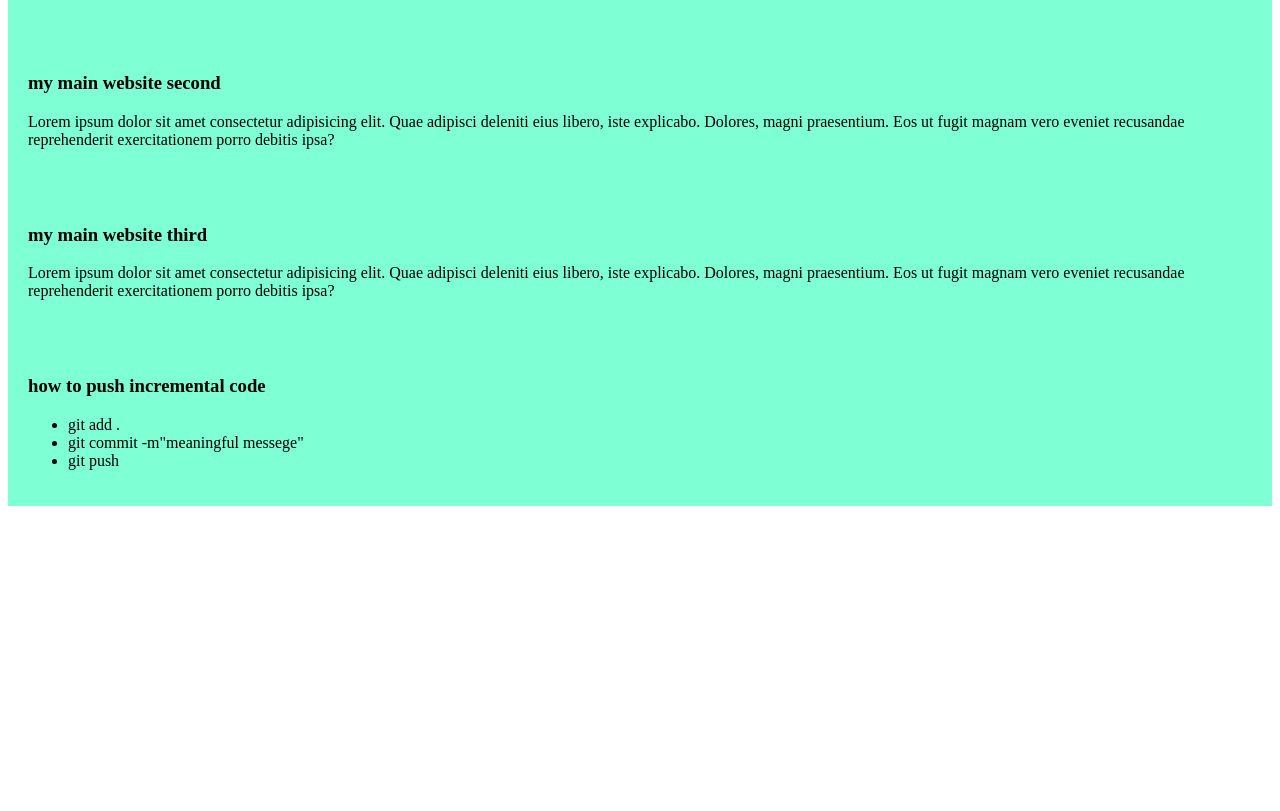
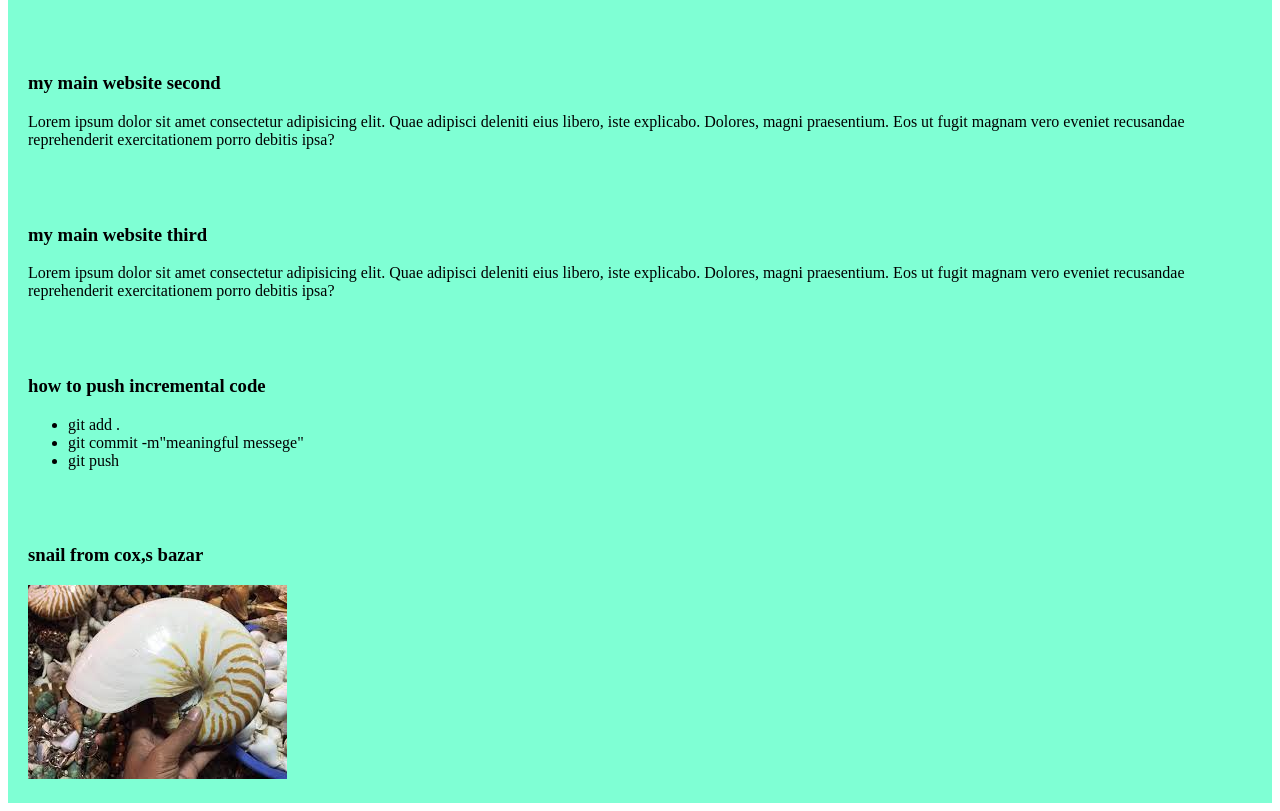
Before and after one commit to labib1925/my-main-website, a plain HTML site: page index.html in a window 1280 px wide. Shown: the part 126-937 px from the top of the page. Before the commit the page ends 800 px from the top, so only its background shows below. Drawn offline with Linux system fonts and the light colour scheme.

Commit message:
snail from sea

```diff
--- a/index.html
+++ b/index.html
@@ -33,5 +33,9 @@
             <li>git push</li>
         </ul>
     </div>
+    <div>
+        <h3>snail from cox,s bazar</h3>
+        <img src="images/samuk.jfif" alt="loading snail images">
+    </div>
 </body>
 </html>
```
Also changed, not shown: images/samuk.jfif (added).
